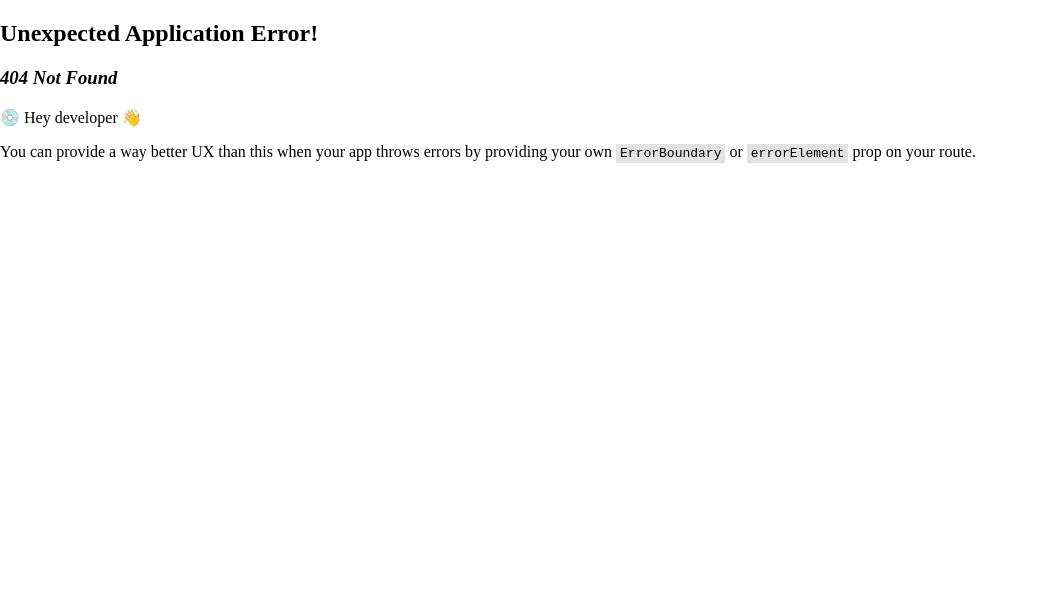
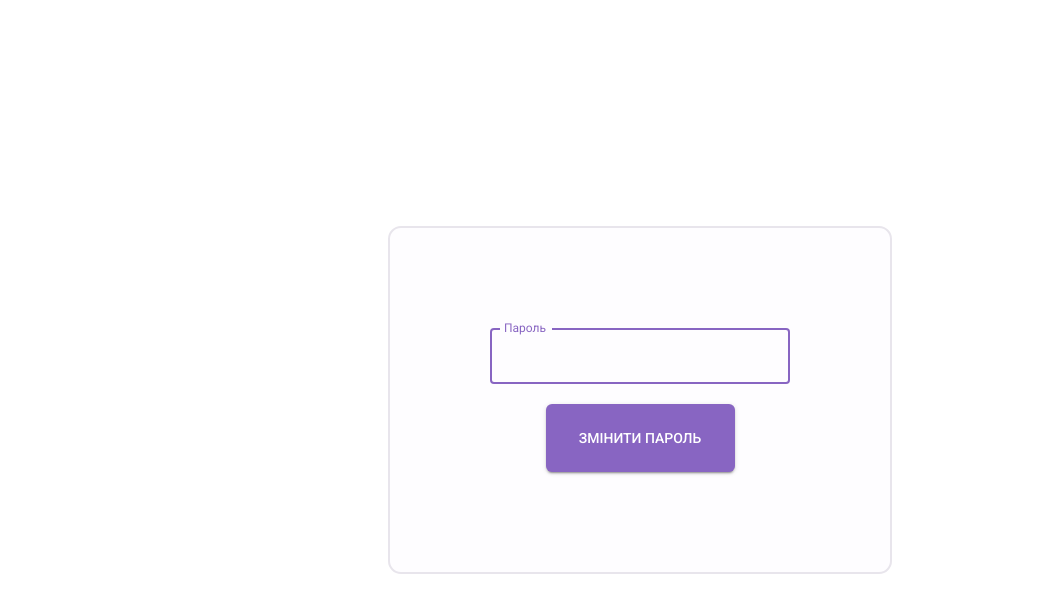
Before and after one commit to olehferents26/tobemodern-front, a React (Vite) app: page /forgot-password/1 in a window 1280 px wide. Before the commit this address had no page. Shown: the top 612 px of the page, without its empty margins (0-1038 px from the left). Built offline with nearby package versions, Linux system fonts and the light colour scheme; no server answers.

Commit message:
Forgot password and refresh token

```diff
--- /dev/null
+++ b/src/components/AlertContainer/index.jsx
@@ -0,0 +1,20 @@
+import { Snackbar } from '@mui/material'
+import { useEffect, useState } from 'react'
+
+const AlertContainer = ({ children, open }) => {
+  const [isOpen, setIsOpen] = useState(false);
+
+  useEffect(() => {
+    setIsOpen(open);
+  }, [open]);
+
+  const onClose = () => setIsOpen(false)
+
+  return (
+    <Snackbar open={isOpen} autoHideDuration={5000} onClose={onClose} anchorOrigin={{ vertical: 'top', horizontal: 'center' }}>
+      {children}
+    </Snackbar>
+  )
+}
+
+export default AlertContainer;
--- a/src/pages/ForgotPasswordPage.jsx
+++ /dev/null
@@ -1,50 +0,0 @@
-import { Box, TextField } from '@mui/material'
-import { useForm } from 'react-hook-form'
-import Button from '../components/Button/index.jsx'
-import FullPageCenterContainer from '../components/FullPageCenterContainer/index.jsx'
-
-const ForgotPasswordPage = () => {
-  const { handleSubmit, register, formState: { errors } } = useForm()
-  const onSubmit = data => console.log(data)
-
-  return (
-    <FullPageCenterContainer>
-      <Box
-        component="form"
-        sx={{
-          display: 'flex',
-          flexDirection: 'column',
-          rowGap: '20px',
-          width: '300px',
-          border: '2px solid #E8E5EC',
-          borderRadius: '13px',
-          padding: '100px',
-          background: '#FEFDFF',
-        }}
-      >
-      <TextField
-        fullWidth
-        id="email"
-        name="email"
-        autoComplete="email"
-        autoFocus
-        label="Email адреса"
-        placeholder="Введіть свій email"
-        error={!!errors?.email}
-        helperText={errors?.email?.message}
-        {...register('email', {
-          required: {
-            value: true,
-            message: `Обов'язкове поле`
-          }
-        })}
-      />
-        <Button onClick={handleSubmit(onSubmit)}>
-          Відправити емейл
-        </Button>
-      </Box>
-    </FullPageCenterContainer>
-  )
-}
-
-export default ForgotPasswordPage;
--- /dev/null
+++ b/src/pages/auth/ForgotPasswordPage.jsx
@@ -0,0 +1,97 @@
+import { Alert, Box, TextField } from '@mui/material'
+import { useForm } from 'react-hook-form'
+import { useParams } from 'react-router-dom'
+import AlertContainer from '../../components/AlertContainer/index.jsx'
+import Button from '../../components/Button/index.jsx'
+import FullPageCenterContainer from '../../components/FullPageCenterContainer/index.jsx'
+import { useForgotPasswordEmailMutation, useSendForgotPasswordTokenMutation } from '../../services/auth.js'
+
+const ForgotPasswordPage = () => {
+  const { handleSubmit, register, formState: { errors } } = useForm()
+  const { token } = useParams()
+  const [sendForgotPasswordEmail, {
+    isLoading: sendEmailLoading,
+    error: sendEmailError
+  }] = useForgotPasswordEmailMutation()
+  const [sendForgotPasswordToken, {
+    isLoading: sendTokenLoading,
+    error: sendTokenError
+  }] = useSendForgotPasswordTokenMutation()
+
+  const isLoading = sendEmailLoading || sendTokenLoading
+
+  const sendEmailHandler = ({ email }) => sendForgotPasswordEmail(email)
+  const changePasswordHandler = ({ password }) => sendForgotPasswordToken({ password, token })
+
+  const renderTextField = () => {
+    if (token) {
+      return <TextField
+        fullWidth
+        id="password"
+        name="password"
+        autoComplete="password"
+        autoFocus
+        label="Пароль"
+        placeholder="Введіть свій новий пароль"
+        type="password"
+        error={!!errors?.password}
+        helperText={errors?.password?.message}
+        {...register('password', {
+          required: {
+            value: true,
+            message: `Обов'язкове поле`
+          }
+        })}
+      />
+    }
+
+    return <TextField
+      fullWidth
+      id="email"
+      name="email"
+      autoComplete="email"
+      autoFocus
+      label="Email адреса"
+      placeholder="Введіть свій email"
+      error={!!errors?.email}
+      helperText={errors?.email?.message}
+      {...register('email', {
+        required: {
+          value: true,
+          message: `Обов'язкове поле`
+        }
+      })}
+    />
+  }
+
+  return (
+    <FullPageCenterContainer>
+      <AlertContainer open={!!sendEmailError || !!sendTokenError}>
+        {(sendEmailError || sendTokenError) && <Alert severity="error">Сталася помилка. Спробуйте ще раз</Alert>}
+      </AlertContainer>
+      <Box
+        component="form"
+        sx={{
+          display: 'flex',
+          flexDirection: 'column',
+          rowGap: '20px',
+          width: '300px',
+          border: '2px solid #E8E5EC',
+          borderRadius: '13px',
+          padding: '100px',
+          background: '#FEFDFF',
+        }}
+      >
+        {renderTextField()}
+        <Button
+          onClick={handleSubmit(token ? changePasswordHandler : sendEmailHandler)}
+          disabled={isLoading}
+        >
+          {token ? 'Змінити пароль' : 'Відправити емейл'}
+        </Button>
+      </Box>
+    </FullPageCenterContainer>
+  )
+}
+
+export default ForgotPasswordPage
--- a/src/pages/LoginPage.jsx
+++ b/src/pages/auth/LoginPage.jsx
@@ -1,15 +1,32 @@
-import { Box, TextField, Typography } from '@mui/material'
+import { Alert, Box, TextField, Typography } from '@mui/material'
+import { useEffect } from 'react'
 import { useForm } from 'react-hook-form'
-import Button from '../components/Button'
-import FullPageCenterContainer from '../components/FullPageCenterContainer'
-import NavigationLink from '../components/NavigationLink'
+import { useDispatch } from 'react-redux'
+import AlertContainer from '../../components/AlertContainer/index.jsx'
+import Button from '../../components/Button/index.jsx'
+import FullPageCenterContainer from '../../components/FullPageCenterContainer/index.jsx'
+import NavigationLink from '../../components/NavigationLink/index.jsx'
+import { useLoginMutation } from '../../services/auth.js'
+import { saveTokens } from '../../redux/auth/index.js'
 
 const LoginPage = () => {
   const { handleSubmit, register, formState: { errors } } = useForm()
-  const onSubmit = data => console.log(data)
+  const [login, { data, isLoading, error }] = useLoginMutation();
+  const dispatch = useDispatch();
+
+  const onSubmit = data => login(data)
+
+  useEffect(() => {
+    if (data) {
+      dispatch(saveTokens(data))
+    }
+  }, [data])
 
   return (
     <FullPageCenterContainer>
+      <AlertContainer open={!!error}>
+        {error && error.status === 401 && <Alert severity="error">Невірні дані. Спробуйте ще раз</Alert>}
+      </AlertContainer>
       <Box
         component="form"
         sx={{
@@ -45,6 +62,7 @@ const LoginPage = () => {
           id="password"
           name="password"
           autoComplete="password"
+          type="password"
           label="Пароль"
           placeholder="Введіть свій пароль"
           error={!!errors?.password}
@@ -59,7 +77,7 @@ const LoginPage = () => {
         <Typography component="p" sx={{ cursor: 'pointer' }}>
           <NavigationLink to={'/forgot-password'}>Забули пароль?</NavigationLink>
         </Typography>
-        <Button onClick={handleSubmit(onSubmit)}>
+        <Button onClick={handleSubmit(onSubmit)} disabled={isLoading}>
           Увійти
         </Button>
       </Box>
--- /dev/null
+++ b/src/redux/auth/index.js
@@ -0,0 +1,33 @@
+import { createSlice } from '@reduxjs/toolkit'
+
+const authSlice = createSlice({
+  name: 'auth',
+  initialState: {
+    accessToken: null,
+    refreshToken: null,
+    role: null,
+  },
+  reducers: {
+    saveTokens: (state, { payload: { accessToken, refreshToken, role, } }) => {
+      state.accessToken = accessToken
+      state.refreshToken = refreshToken
+      state.role = role
+
+      localStorage.setItem('accessToken', accessToken)
+      localStorage.setItem('refreshToken', refreshToken)
+      localStorage.setItem('role', role)
+    },
+    logout: (state) => {
+      state.accessToken = null;
+      state.refreshToken = null;
+      state.role = null;
+
+      localStorage.removeItem('accessToken')
+      localStorage.removeItem('refreshToken')
+      localStorage.removeItem('role')
+    }
+  },
+})
+
+export const { saveTokens, logout } = authSlice.actions;
+export default authSlice.reducer;
--- a/src/redux/store/index.js
+++ b/src/redux/store/index.js
@@ -1,5 +1,17 @@
-import { configureStore } from '@reduxjs/toolkit'
+import { combineReducers, configureStore } from '@reduxjs/toolkit'
+import { setupListeners } from '@reduxjs/toolkit/query'
+import { baseApi } from '../../services/baseApi'
+import authReducer from '../auth'
 
-export const store = configureStore({
-  reducer: {},
+const store = configureStore({
+  reducer: combineReducers({
+    [baseApi.reducerPath]: baseApi.reducer,
+    auth: authReducer,
+  }),
+  middleware: (getDefaultMiddleware) =>
+    getDefaultMiddleware().concat(baseApi.middleware),
 })
+
+setupListeners(store.dispatch)
+
+export default store
--- /dev/null
+++ b/src/services/auth.js
@@ -0,0 +1,35 @@
+import { baseApi } from './baseApi'
+
+export const authApi = baseApi.injectEndpoints({
+  endpoints: (builder) => ({
+    login: builder.mutation({
+      query: (loginData) => ({
+        url: '/auth/login',
+        method: 'POST',
+        body: loginData,
+      })
+    }),
+    forgotPasswordEmail: builder.mutation({
+      query: (email) => ({
+        url: '/auth/forgot-password',
+        method: 'POST',
+        body: {
+          email,
+        }
+      })
+    }),
+    sendForgotPasswordToken: builder.mutation({
+      query: ({ password, token }) => ({
+        url: '/auth/forgot-password/token',
+        method: 'POST',
+        body: {
+          password,
+          token,
+        }
+      })
+    }),
+    overrideExisting: false,
+  })
+})
+
+export const { useLoginMutation, useForgotPasswordEmailMutation, useSendForgotPasswordTokenMutation } = authApi;
--- /dev/null
+++ b/src/services/baseApi.js
@@ -0,0 +1,41 @@
+import { createApi, fetchBaseQuery } from '@reduxjs/toolkit/query/react'
+import { logout, saveTokens } from '../redux/auth'
+
+console.log(import.meta.env.VITE_API_URL)
+
+const baseQuery = fetchBaseQuery(({
+  baseUrl: import.meta.env.VITE_API_URL,
+  prepareHeaders: (headers) => {
+    const accessToken = localStorage.getItem('accessToken')
+    if (accessToken) {
+      headers.set('Authorization', `Bearer ${accessToken}`)
+    }
+    return headers
+  },
+}))
+
+const baseQueryWithReauth = async (args, api, extraOptions) => {
+  const result = await baseQuery(args, api, extraOptions)
+  if (result.error && result.error.status === 401) {
+    const refreshToken = localStorage.getItem('refreshToken')
+    if (!refreshToken) {
+      api.dispatch(logout())
+    }
+    const { data } = await baseQuery({
+      url: '/auth/token/refresh',
+      method: 'POST',
+      headers: {
+        'Authorization': `Bearer ${refreshToken}`,
+      },
+    }, api, extraOptions)
+    api.dispatch(saveTokens(data))
+  }
+
+  return result
+}
+
+export const baseApi = createApi({
+  reducerPath: 'baseApi',
+  baseQuery: baseQueryWithReauth,
+  endpoints: () => ({}),
+})
```
Also changed, not shown: src/main.jsx (+7 -3 lines).
